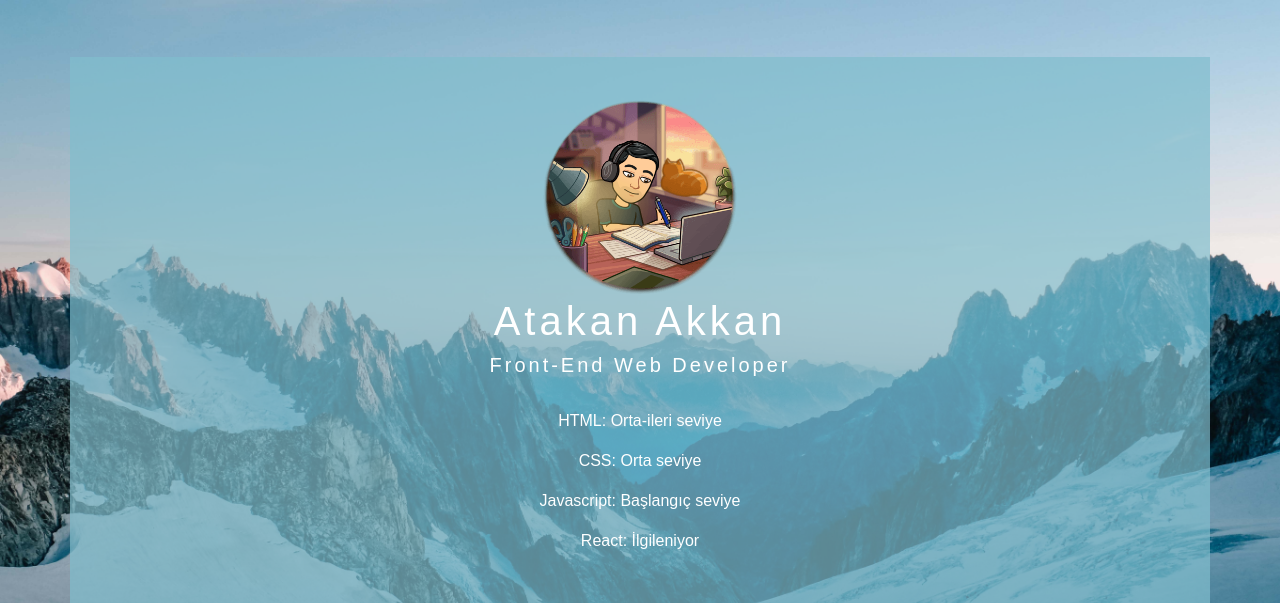
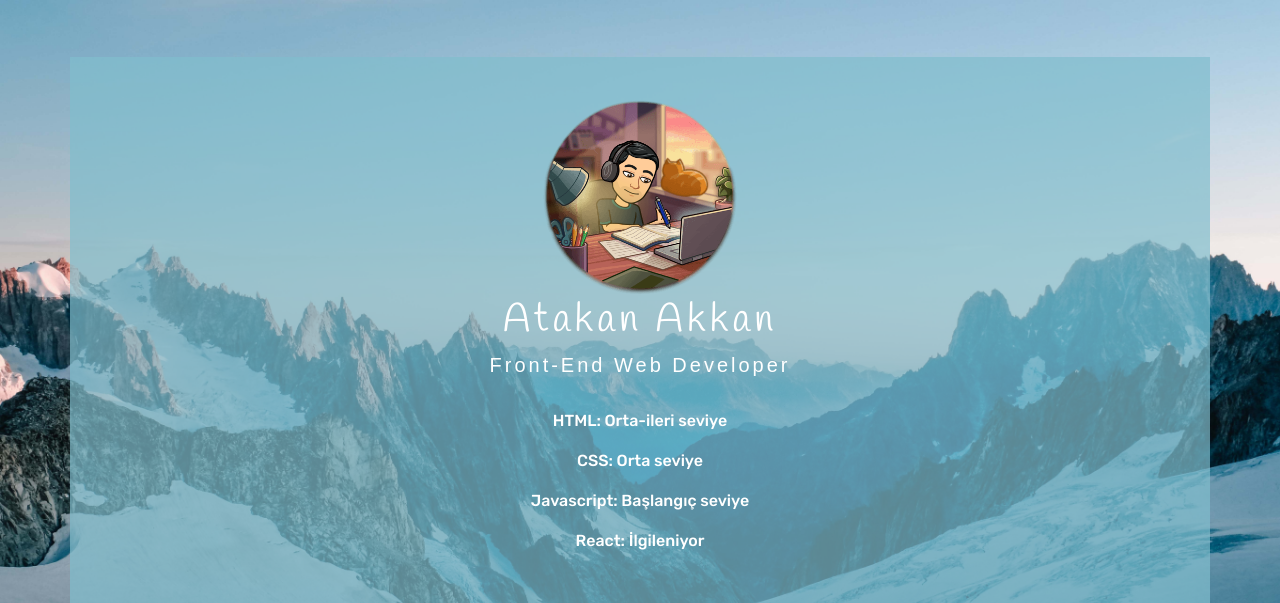
Before and after one commit to AtakanAKKAN/CvCard, a plain HTML site: page index.html in a window 1280 px wide. Shown: the top 603 px of the page. Drawn offline with nearby package versions, Linux system fonts and the light colour scheme.

Commit message:
Update style.css

```diff
--- a/style.css
+++ b/style.css
@@ -10,7 +10,6 @@ body{
 
     margin-bottom: -40px;
 }
-
 
 .backgroundcolor{
     background: rgba(128, 190, 206, 0.7);
@@ -34,7 +33,6 @@ body{
     -o-border-radius: 50%;
     height: 200px;
     width: 200px;
-    cursor:pointer;
     transition: .6s;
     -webkit-transition: .6s;
     -moz-transition: .6s;
@@ -50,16 +48,20 @@ body{
     font-size: 40px;
     letter-spacing: 4px;
     font-weight: 100;
+    font-family: 'Handlee', cursive;
 }
 
 .box h5{
     font-size: 20px;
     font-weight: 100;
     letter-spacing: 3px;
+    font-family: sans-serif;
 }
 
 .box p{
-    text-align:center;
+    text-align: center;
+    font-family: 'Rubik', sans-serif;
+    font-size: medium;
 }
 
 .footer{
@@ -92,6 +94,7 @@ body{
     color: #bf3887;
 }
 
+
 @media only screen and (max-width:992px) {
 
     .backgroundcolor{
```
